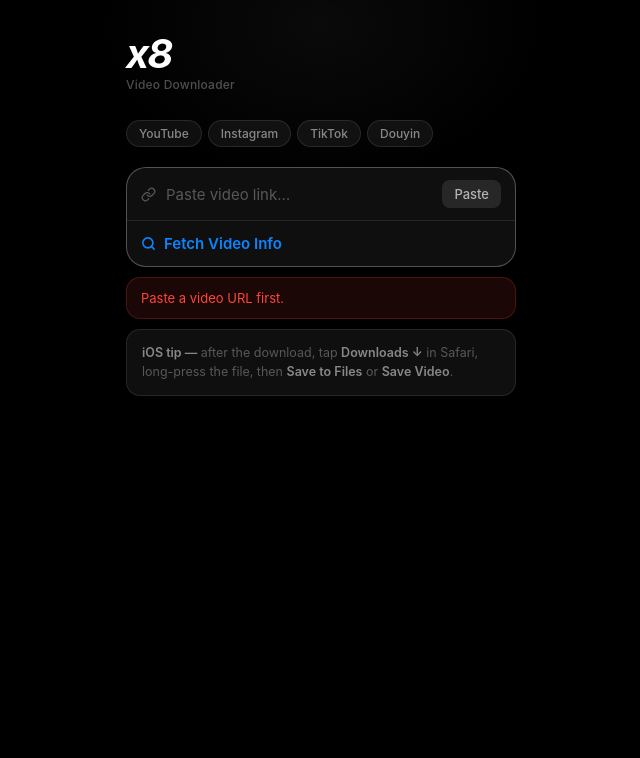
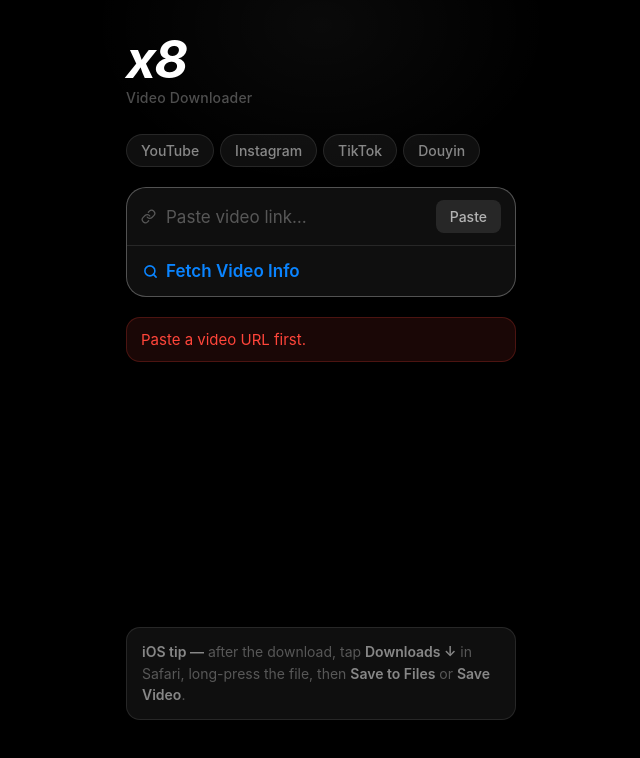
Before and after one commit to x8lua/APP, a plain HTML site: page index.html in a window 1280 px wide. Both pictures are taken after a click on the button "Fetch Video Info". Shown: the whole page, without its empty margins (319-959 px from the left). Drawn offline with Linux system fonts and the light colour scheme; a web font is replaced by a local one.

Commit message:
Update index.html

```diff
--- a/index.html
+++ b/index.html
@@ -2,7 +2,7 @@
 <html lang="en">
 <head>
 <meta charset="UTF-8">
-<meta name="viewport" content="width=device-width, initial-scale=1.0, viewport-fit=cover">
+<meta name="viewport" content="width=device-width, initial-scale=1.0, maximum-scale=1.0, user-scalable=no, viewport-fit=cover">
 <meta name="mobile-web-app-capable" content="yes">
 <meta name="apple-mobile-web-app-capable" content="yes">
 <meta name="apple-mobile-web-app-status-bar-style" content="black-translucent">
@@ -52,6 +52,8 @@
     position: relative; z-index: 1;
     max-width: 430px; margin: 0 auto;
     padding: 20px 20px 80px;
+    min-height: 100svh;
+    display: flex; flex-direction: column;
   }
 
   /* HEADER */
@@ -63,12 +65,12 @@
   .logo {
     font-family: 'Google Sans', -apple-system, sans-serif;
     font-style: italic; font-weight: 700;
-    font-size: 40px; letter-spacing: -2px; line-height: 1;
+    font-size: 52px; letter-spacing: -2px; line-height: 1;
     color: #fff; user-select: none;
   }
 
   .logo-sub {
-    font-size: 12px; font-weight: 500;
+    font-size: 14px; font-weight: 500;
     color: var(--muted); margin-top: 3px; letter-spacing: 0.2px;
   }
 
@@ -79,8 +81,8 @@
     animation: fadeUp 0.55s cubic-bezier(0.22,1,0.36,1) 0.07s both;
   }
   .plat {
-    font-size: 12px; font-weight: 500;
-    padding: 5px 12px; border-radius: 20px;
+    font-size: 14px; font-weight: 500;
+    padding: 7px 14px; border-radius: 20px;
     border: 1px solid var(--border);
     color: var(--muted2); background: var(--surface);
     backdrop-filter: blur(12px); -webkit-backdrop-filter: blur(12px);
@@ -106,7 +108,7 @@
     background: none; border: none; outline: none;
     color: #fff;
     font-family: 'Google Sans', -apple-system, sans-serif;
-    font-size: 15px; -webkit-appearance: none;
+    font-size: 17px; -webkit-appearance: none;
   }
   .url-input::placeholder { color: var(--muted); }
 
@@ -115,8 +117,8 @@
     background: rgba(255,255,255,0.1); border: none; border-radius: 8px;
     color: rgba(255,255,255,0.65);
     font-family: 'Google Sans', -apple-system, sans-serif;
-    font-size: 13px; font-weight: 500;
-    padding: 6px 12px; cursor: pointer;
+    font-size: 14px; font-weight: 500;
+    padding: 8px 14px; cursor: pointer;
     transition: background 0.15s; -webkit-appearance: none;
   }
   .paste-btn:active { background: rgba(255,255,255,0.18); color: #fff; }
@@ -127,8 +129,8 @@
     width: 100%; background: none; border: none;
     color: var(--blue);
     font-family: 'Google Sans', -apple-system, sans-serif;
-    font-size: 15px; font-weight: 600;
-    padding: 13px 14px; cursor: pointer;
+    font-size: 17px; font-weight: 600;
+    padding: 15px 16px; cursor: pointer;
     text-align: left; display: flex; align-items: center; gap: 8px;
     transition: background 0.15s; -webkit-appearance: none;
   }
@@ -172,13 +174,13 @@
 
   .info-body { padding: 16px; }
   .video-title {
-    font-size: 15px; font-weight: 600; line-height: 1.4; margin-bottom: 3px;
+    font-size: 17px; font-weight: 600; line-height: 1.4; margin-bottom: 3px;
     display: -webkit-box; -webkit-line-clamp: 2; -webkit-box-orient: vertical; overflow: hidden;
   }
-  .video-uploader { font-size: 13px; color: var(--muted); margin-bottom: 18px; }
+  .video-uploader { font-size: 15px; color: var(--muted); margin-bottom: 20px; }
 
   .section-label {
-    font-size: 11px; font-weight: 600; letter-spacing: 0.8px;
+    font-size: 12px; font-weight: 600; letter-spacing: 0.8px;
     text-transform: uppercase; color: var(--muted); margin-bottom: 10px;
   }
 
@@ -186,8 +188,8 @@
 
   .q-btn {
     font-family: 'Google Sans', -apple-system, sans-serif;
-    font-size: 13px; font-weight: 600;
-    padding: 7px 15px; border-radius: 20px;
+    font-size: 15px; font-weight: 600;
+    padding: 9px 18px; border-radius: 20px;
     border: 1px solid var(--border);
     background: rgba(255,255,255,0.04);
     color: var(--muted2); cursor: pointer;
@@ -202,8 +204,8 @@
     width: 100%; background: #fff; border: none;
     border-radius: var(--radius); color: #000;
     font-family: 'Google Sans', -apple-system, sans-serif;
-    font-weight: 700; font-size: 16px;
-    padding: 16px; cursor: pointer;
+    font-weight: 700; font-size: 18px;
+    padding: 18px; cursor: pointer;
     display: flex; align-items: center; justify-content: center; gap: 8px;
     transition: all 0.15s; -webkit-appearance: none;
   }
@@ -220,15 +222,15 @@
   .error-msg {
     background: rgba(255,69,58,0.1); border: 1px solid rgba(255,69,58,0.22);
     border-radius: var(--radius); padding: 12px 14px;
-    font-size: 13px; color: var(--red); margin-top: 10px; display: none;
+    font-size: 15px; color: var(--red); margin-top: 10px; display: none;
   }
   .error-msg.show { display: block; animation: fadeUp 0.3s ease; }
 
   /* HINT */
   .hint {
-    margin-top: 10px; background: var(--surface);
+    margin-top: auto; background: var(--surface);
     border: 1px solid var(--border); border-radius: var(--radius);
-    padding: 13px 15px; font-size: 12.5px;
+    padding: 13px 15px; font-size: 14px;
     color: var(--muted); line-height: 1.55;
     backdrop-filter: blur(12px); -webkit-backdrop-filter: blur(12px);
     animation: fadeUp 0.55s cubic-bezier(0.22,1,0.36,1) 0.2s both;
```
